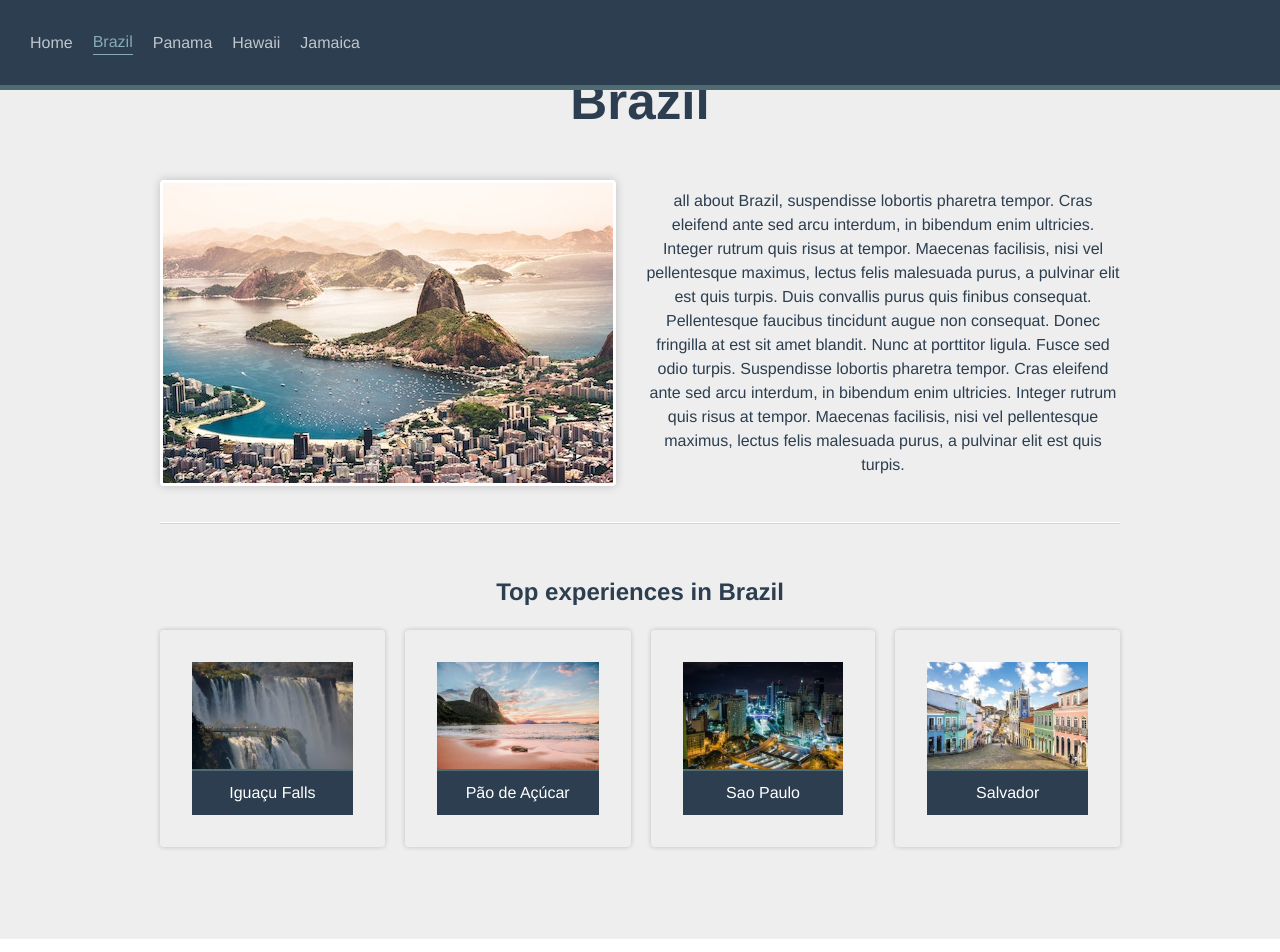
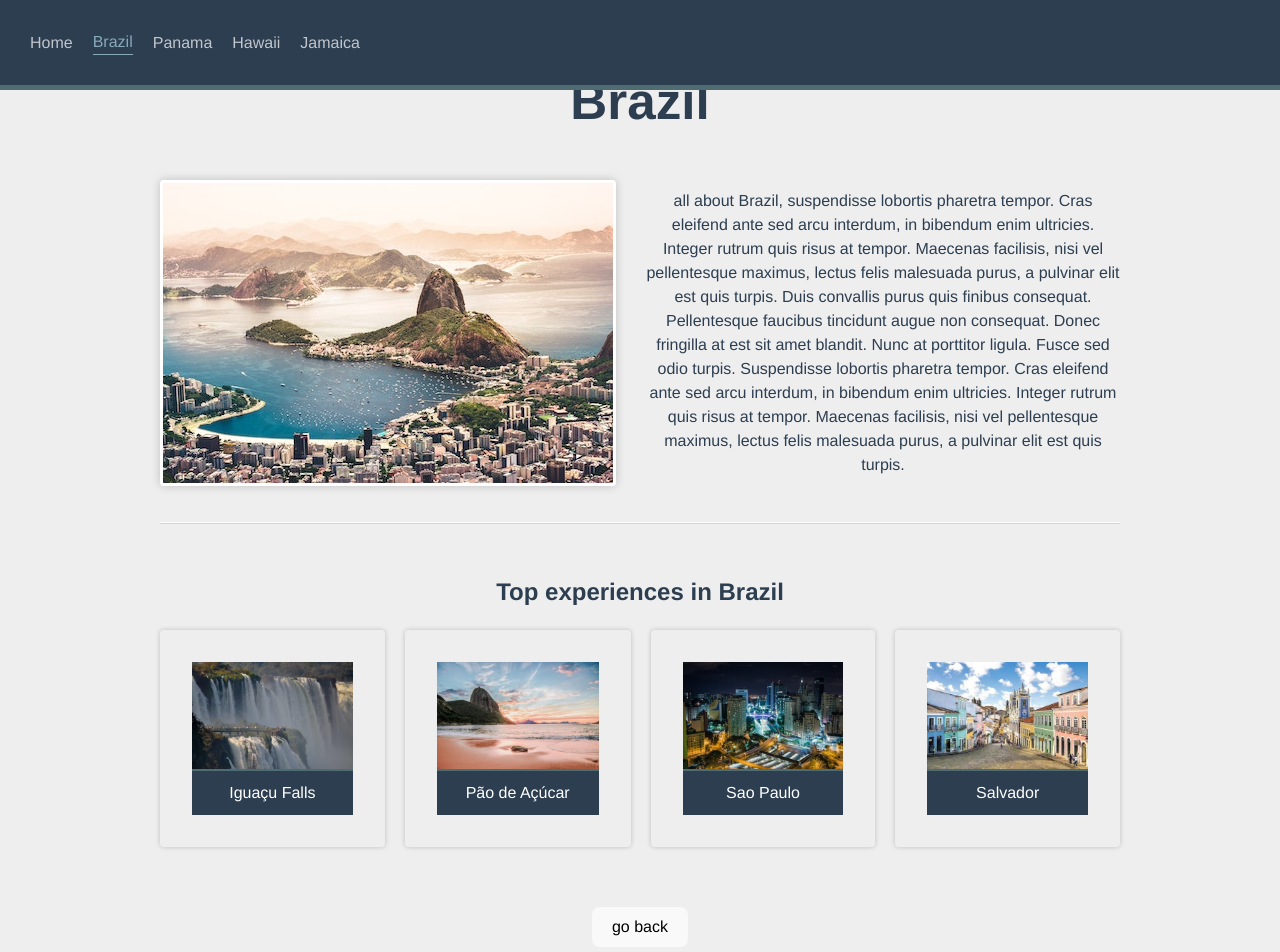
Before and after one commit to AndresISouto/Vue-routerTesting, a Vue app: page /destination/1/brazil in a window 1280 px wide. Shown: the top 952 px of the page. Built offline with nearby package versions, Linux system fonts and the light colour scheme.

Commit message:
go back a medias

```diff
--- /dev/null
+++ b/src/components/GoBack.vue
@@ -0,0 +1,9 @@
+<template>
+  <span class="go-back">
+    <button @click="route.back()">go back</button>
+  </span>
+</template>
+<script setup>
+import { useRoute } from 'vue-router'
+const route = useRoute()
+</script>
--- a/src/views/DestinationShow.vue
+++ b/src/views/DestinationShow.vue
@@ -17,6 +17,7 @@
       </div>
       <router-view></router-view>
     </section>
+    <GoBack></GoBack>
   </div>
 </template>
 <script setup>
@@ -24,6 +25,7 @@
 import { watch, computed, onMounted, ref } from 'vue';
 import sourceData from "@/data.json"
 import ExperienceCard from '@/components/ExperienceCard.vue';
+import GoBack from '@/components/GoBack.vue';
 
 const props = defineProps({
   id: {
```
